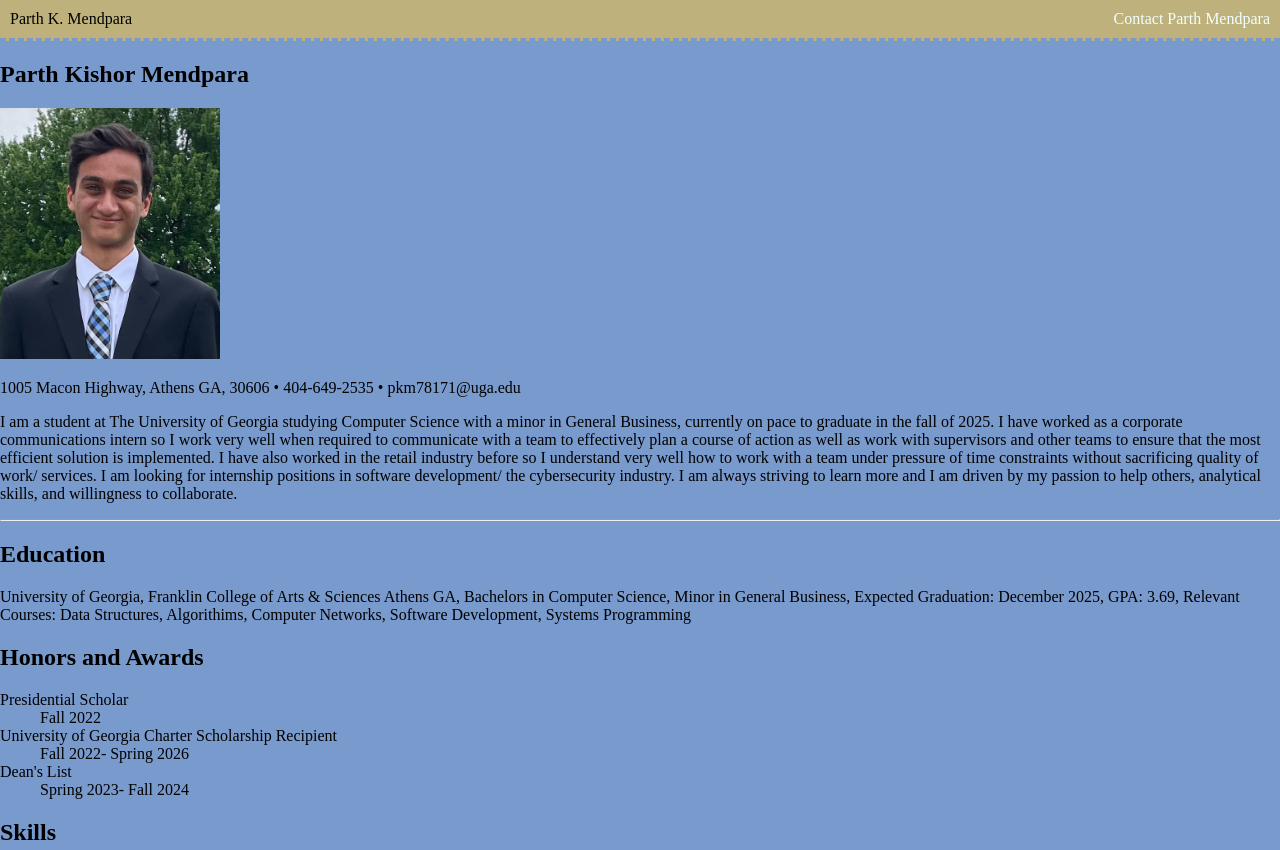
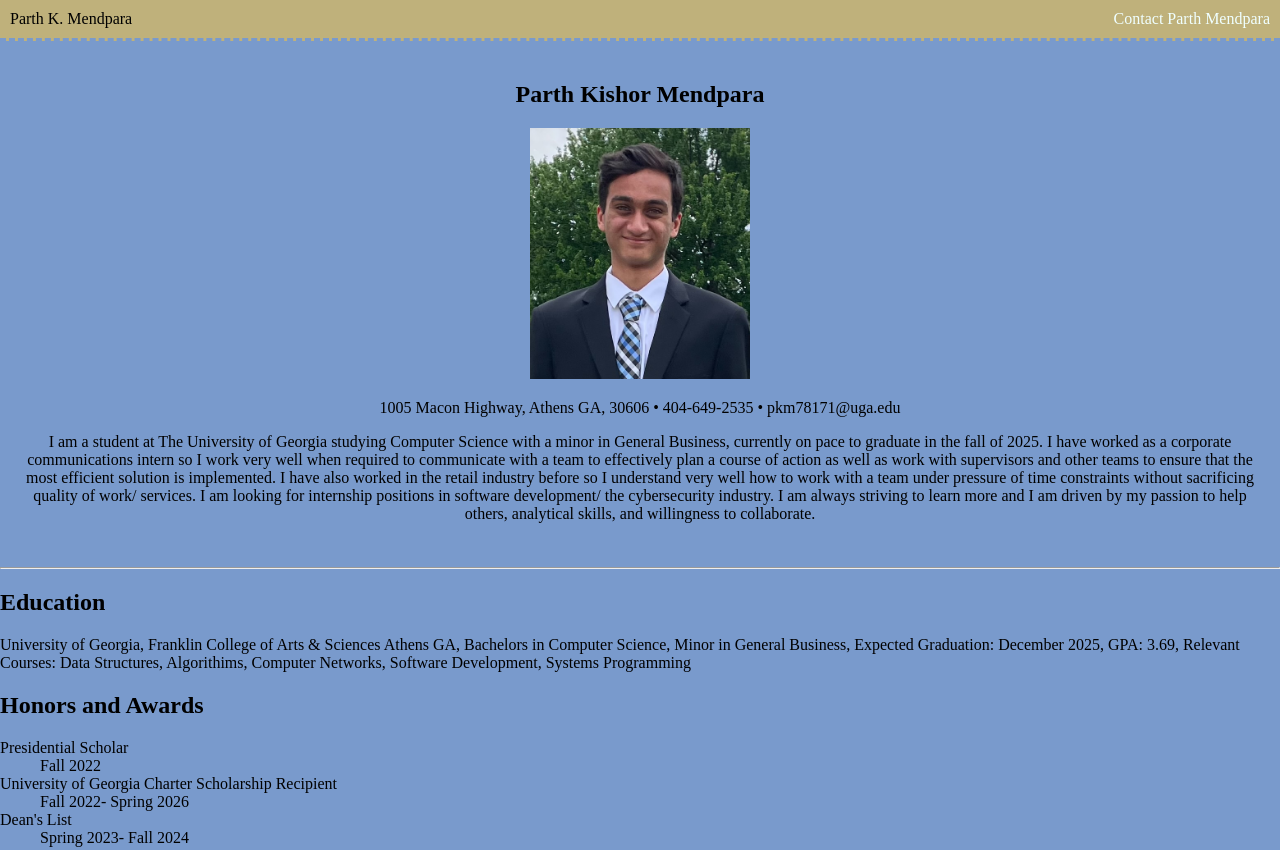
Before and after one commit to parthm06/cv, a plain HTML site: page index.html in a window 1280 px wide. Shown: the top 850 px of the page. Drawn offline with Linux system fonts and the light colour scheme.

Commit message:
Working on splash section

```diff
--- a/css/style.css
+++ b/css/style.css
@@ -41,12 +41,19 @@ footer a {
     color:brown;
 }
 
-footer a:hover {}
+footer a:hover {
+    color:darkseagreen
+}
 
 /* Splash Section */
-.splash {}
+.splash {
+    text-align: center;
+    padding: 20px;
+}
 
-.splash h1 {}
+.splash h1 {
+font-family: ;
+}
 
 .splash img {}
 
--- a/index.html
+++ b/index.html
@@ -17,7 +17,7 @@
         <p><a href="contact.html">Contact Parth Mendpara</a></p>
     </nav>
 
-    <section>
+    <section class="splash">
         <h1>Parth Kishor Mendpara</h1>
         <img src="images/Parth.jpg" alt="Professional Headshot of me" style="width:220px;">
         <p>1005 Macon Highway, Athens GA, 30606 &bull; 404-649-2535 &bull; pkm78171@uga.edu</p>
```
